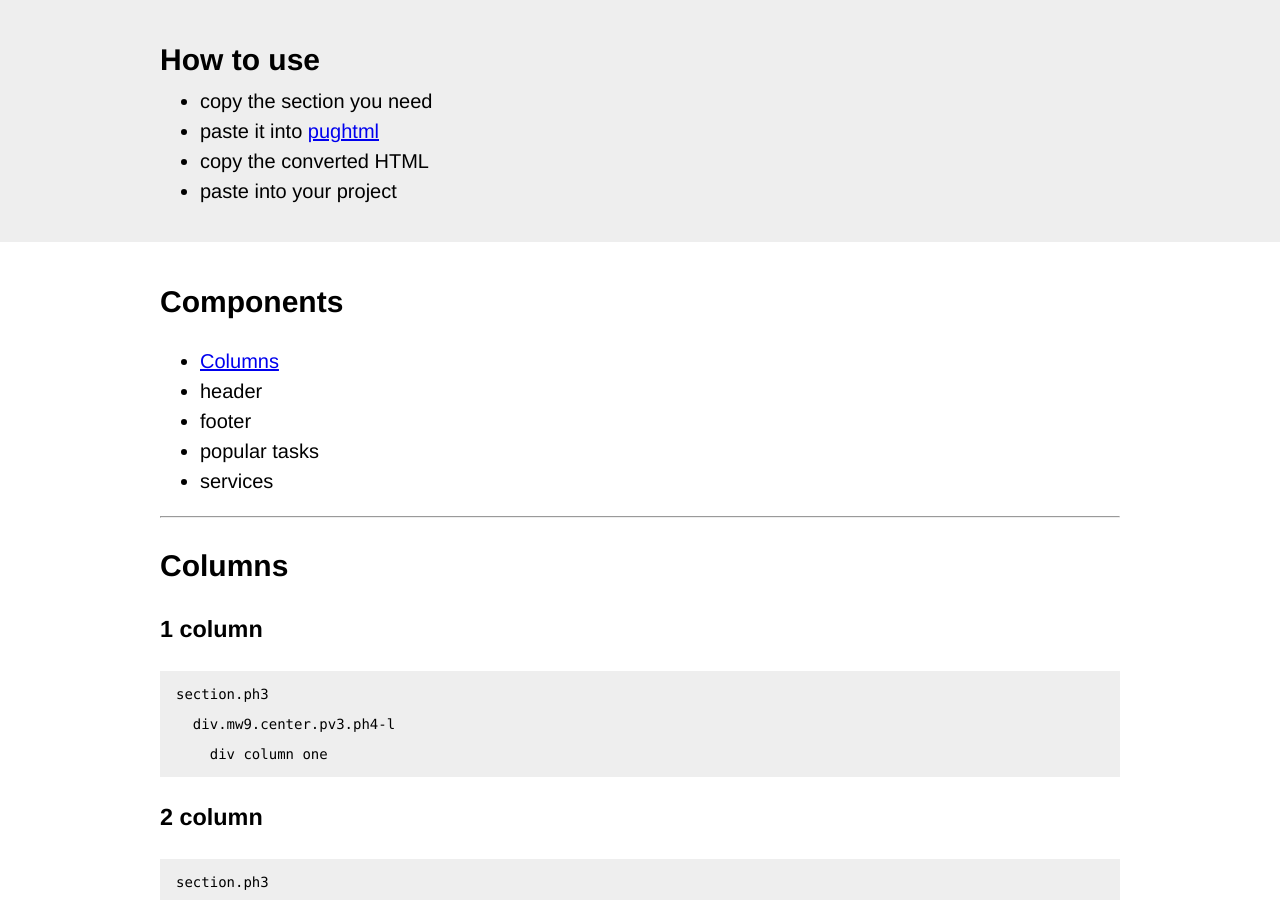
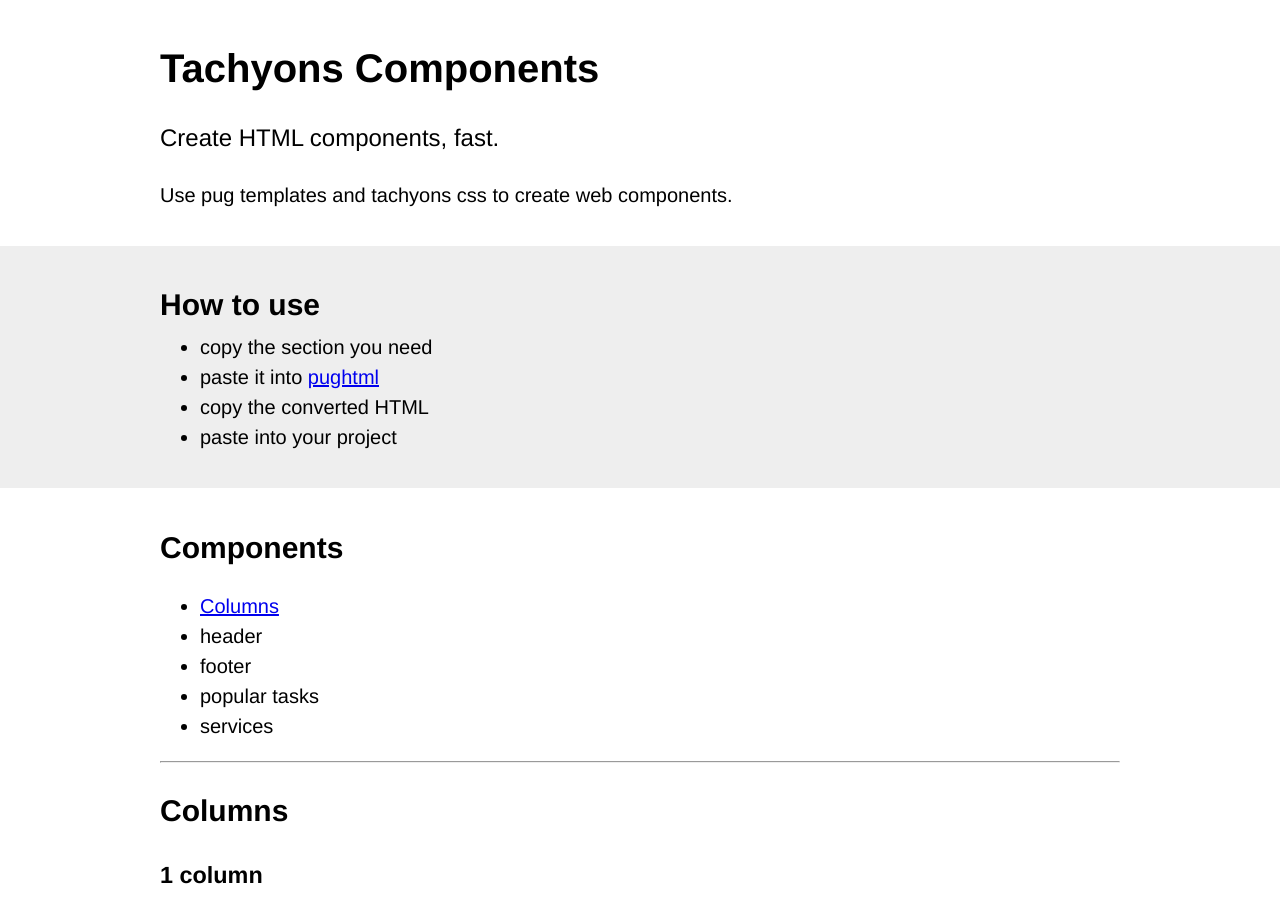
Before and after one commit to jnkly/tachyons-components, a Jekyll site: the page built from index.html, in a window 1280 px wide and 900 px high. Built offline with Jekyll 4.4.1, drawn with Linux system fonts in a browser that asks for light colours.

Commit message:
Update index.html

```diff
--- a/index.html
+++ b/index.html
@@ -3,6 +3,13 @@ title: Welcome
 layout: default
 ---
 
+<section class="pv3">
+  <div class="ph3 ph4-l mw8 center">
+    <h1 class="lh-title">Tachyons Components</h1>
+    <p class="f3">Create HTML components, fast.</p>
+    <p>Use pug templates and tachyons css to create web components.</p>
+  </div>
+</section>
 <section class="pv3 bg-light-gray">
   <div class="ph3 ph4-l mw8 center">
     <h2 class="lh-title mb0">How to use</h2>
```
